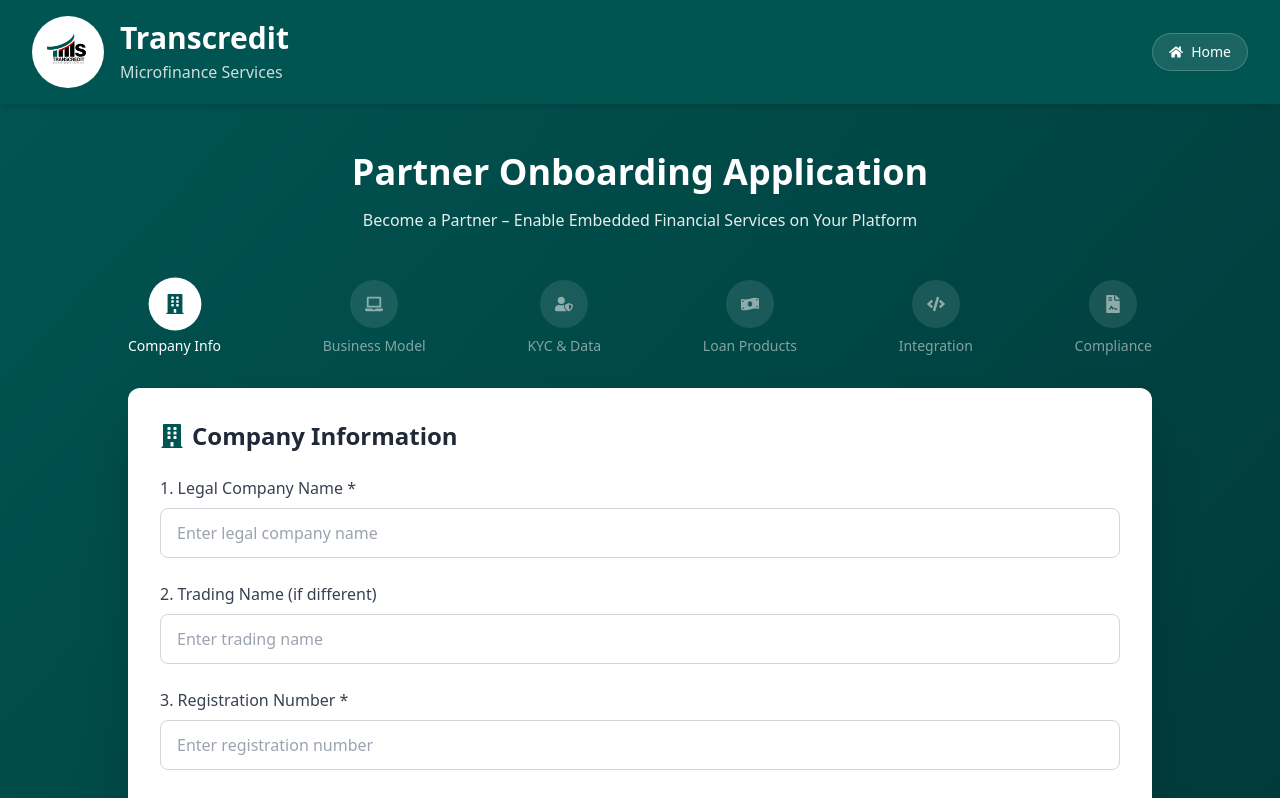
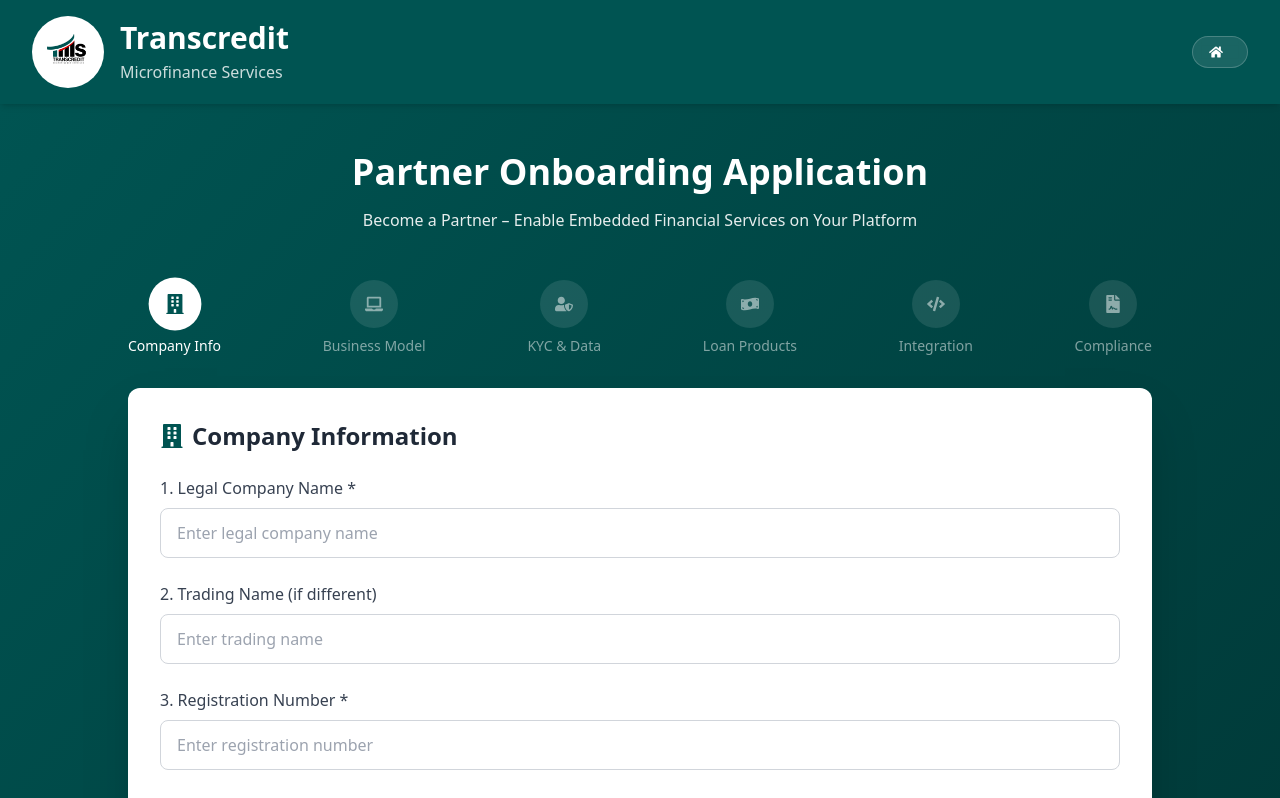
Before and after one commit to CEO-LAYSON/transcredit, a React (Vite) app: page /apply in a window 1280 px wide. Shown: the top 798 px of the page. Built offline with nearby package versions, Linux system fonts and the light colour scheme.

Commit message:
left the homefar icone alone without the span text

```diff
--- a/src/components/header2.tsx
+++ b/src/components/header2.tsx
@@ -60,7 +60,6 @@ export default function Header() {
               className="bg-white/10 backdrop-blur-sm flex items-center px-3 py-2 sm:px-4 sm:py-2 rounded-full border border-white/20 text-xs sm:text-sm hover:bg-white/20 transition-all"
             >
               <FaHome className="mr-2" />
-              <span>Home</span>
             </Link>
           </motion.div>
         </div>
```
